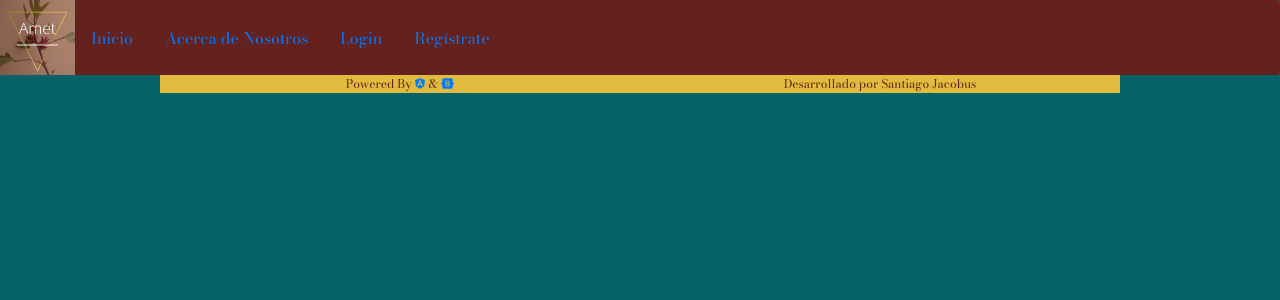
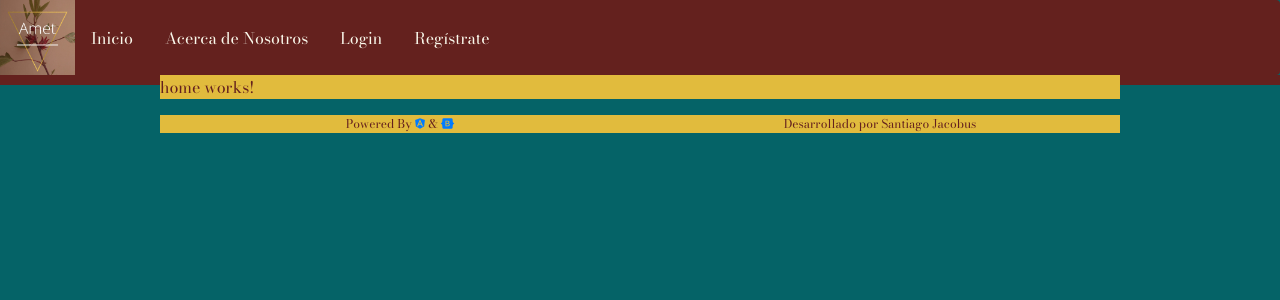
Before and after one commit to sjacobust/ProyectoPAE2021, an Angular app in the folder frontend/: page /home in a window 1280 px wide. Before the commit this address led to /. Shown: the top 300 px of the page. Built offline with nearby package versions, Linux system fonts and the light colour scheme.

Commit message:
Adding Home and Menu Components

```diff
--- a/frontend/src/app/app-routing.module.ts
+++ b/frontend/src/app/app-routing.module.ts
@@ -2,13 +2,14 @@ import { NgModule } from '@angular/core';
 import { RouterModule, Routes } from '@angular/router';
 import { AppComponent } from './app.component';
 import { AboutUsComponent } from './components/about-us/about-us.component';
+import { HomeComponent } from './components/home/home.component';
 import { LoginComponent } from './components/login/login.component';
 import { NotFoundComponent } from './components/not-found/not-found.component';
 import { RegisterComponent } from './components/register/register.component';
 
 const routes: Routes = [
-  { path: '', redirectTo: '', pathMatch: 'full' },
-  { path: 'home', redirectTo: '', pathMatch: 'full' },
+  { path: '', redirectTo: '/home', pathMatch: 'full' },
+  { path: 'home', component:HomeComponent },
   { path: 'login', component: LoginComponent },
   { path: 'register', component: RegisterComponent },
   { path: 'about-us', component: AboutUsComponent },
--- a/frontend/src/app/app.module.ts
+++ b/frontend/src/app/app.module.ts
@@ -8,6 +8,8 @@ import { RegisterComponent } from './components/register/register.component';
 import { NotFoundComponent } from './components/not-found/not-found.component';
 import { AboutUsComponent } from './components/about-us/about-us.component';
 import { HeaderComponent } from './common/components/header/header.component';
+import { HomeComponent } from './components/home/home.component';
+import { MenuComponent } from './components/menu/menu.component';
 
 @NgModule({
   declarations: [
@@ -16,7 +18,9 @@ import { HeaderComponent } from './common/components/header/header.component';
     RegisterComponent,
     NotFoundComponent,
     AboutUsComponent,
-    HeaderComponent
+    HeaderComponent,
+    HomeComponent,
+    MenuComponent
   ],
   imports: [
     BrowserModule,
--- a/frontend/src/app/common/components/header/header.component.html
+++ b/frontend/src/app/common/components/header/header.component.html
@@ -1,4 +1,5 @@
-<header>
+<div class="navBox">
+  <header>
     <nav class="nav">
       <li class="nav-item">
         <img src="./assets/images/logo_amet.jpeg" alt="Casa Amet" width="75" height="75">
@@ -11,8 +12,10 @@
       </li>
       <li class="nav-item alignVertically">
         <a href="login" class="nav-link">Login</a>
-      </li><li class="nav-item alignVertically">
+      </li>
+      <li class="nav-item alignVertically">
         <a href="register" class="nav-link">Regístrate</a>
       </li>
     </nav>
-</header>
+  </header>
+</div>
--- a/frontend/src/app/common/components/header/header.component.scss
+++ b/frontend/src/app/common/components/header/header.component.scss
@@ -1,8 +1,7 @@
 @import '../../../../styles/sass/variables';
 
-.nav-item:hover, .nav-item a:hover {
-    background-color: $accent-color;
-    color: $white-color;
+.navBox {
+    box-shadow: 0px 10px;
 }
 
 nav {
@@ -14,4 +13,5 @@ nav {
 
 li a{
     height: auto;
+    color: $white-color;
 }
--- /dev/null
+++ b/frontend/src/app/components/home/home.component.html
@@ -0,0 +1 @@
+<p>home works!</p>
--- /dev/null
+++ b/frontend/src/app/components/home/home.component.ts
@@ -0,0 +1,15 @@
+import { Component, OnInit } from '@angular/core';
+
+@Component({
+  selector: 'app-home',
+  templateUrl: './home.component.html',
+  styleUrls: ['./home.component.scss']
+})
+export class HomeComponent implements OnInit {
+
+  constructor() { }
+
+  ngOnInit(): void {
+  }
+
+}
--- /dev/null
+++ b/frontend/src/app/components/menu/menu.component.html
@@ -0,0 +1 @@
+<p>menu works!</p>
--- /dev/null
+++ b/frontend/src/app/components/menu/menu.component.ts
@@ -0,0 +1,15 @@
+import { Component, OnInit } from '@angular/core';
+
+@Component({
+  selector: 'app-menu',
+  templateUrl: './menu.component.html',
+  styleUrls: ['./menu.component.scss']
+})
+export class MenuComponent implements OnInit {
+
+  constructor() { }
+
+  ngOnInit(): void {
+  }
+
+}
```
Also changed, not shown: frontend/src/app/components/home/home.component.scss (added), frontend/src/app/components/menu/menu.component.scss (added), 2 other files (tests, documents, lock files or other folders).
